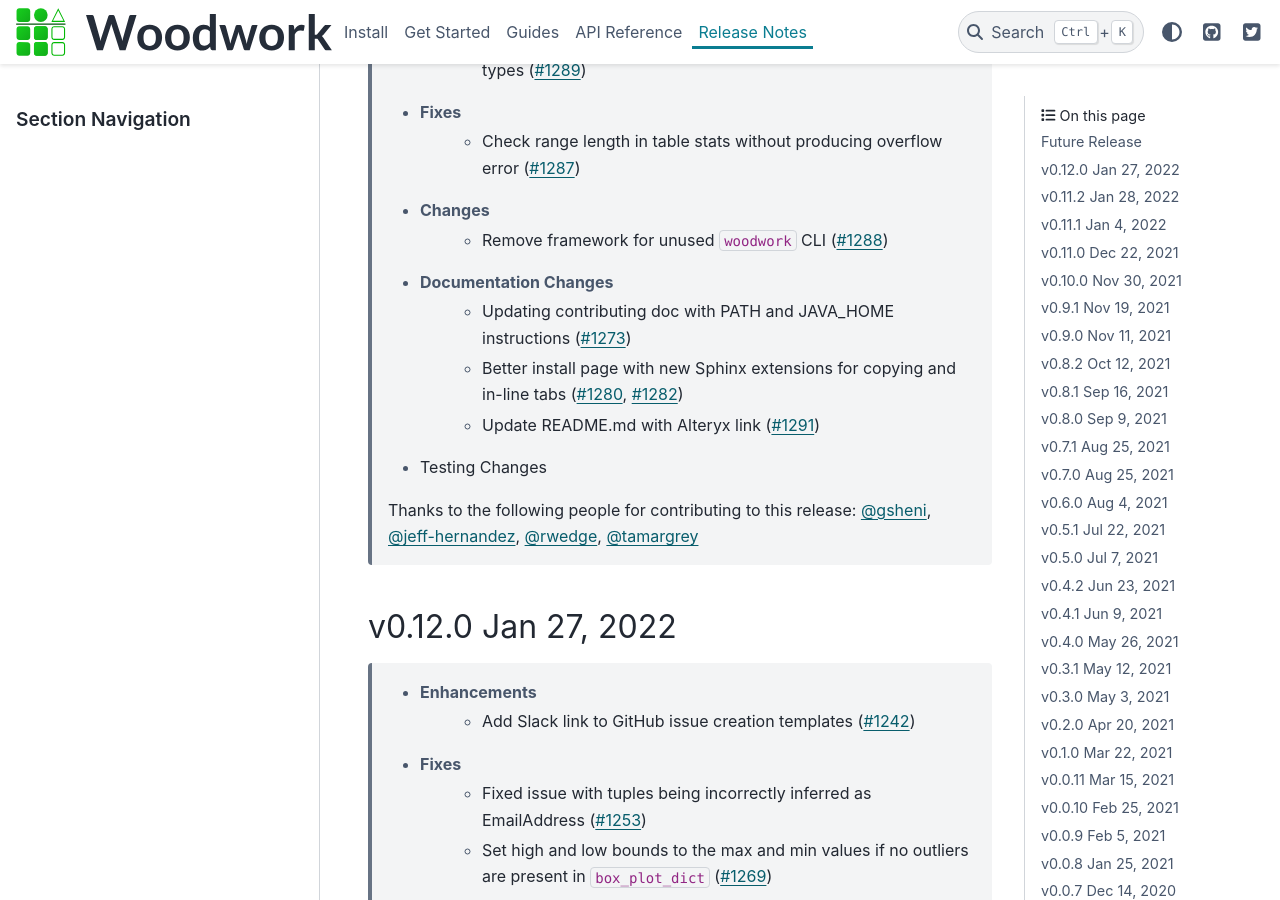
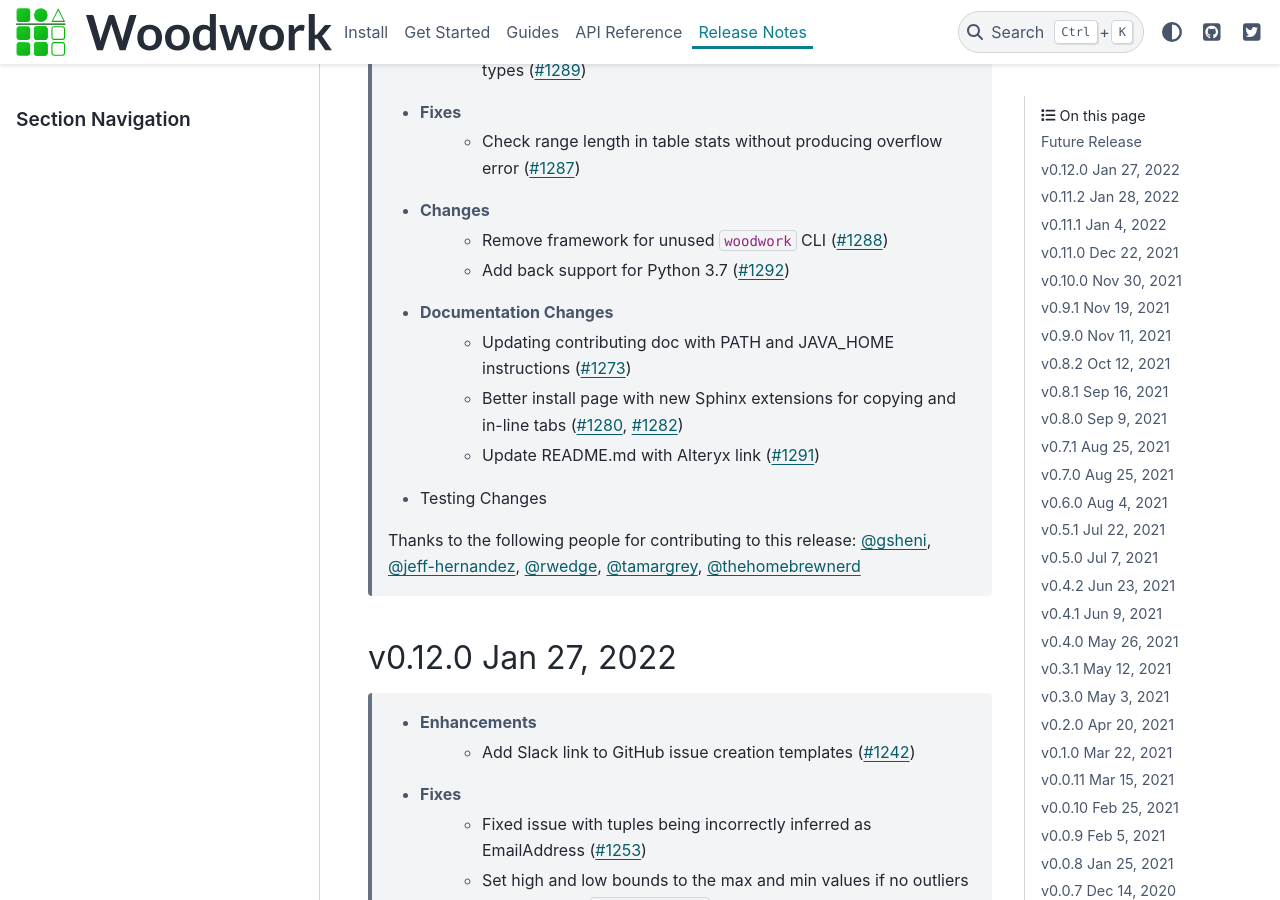
Before and after one commit to alteryx/woodwork, a Sphinx documentation site: the page built from docs/source/release_notes.rst, in a window 1280 px wide and 900 px high, scrolled down 501 px. Built offline with Sphinx 7.4.7 and the PyData theme 0.15.4, drawn with Linux system fonts in a browser that asks for light colours; comment, search, counter and statistics services are not loaded.

Commit message:
update release notes

```diff
--- a/docs/source/release_notes.rst
+++ b/docs/source/release_notes.rst
@@ -16,6 +16,7 @@ Future Release
         * Check range length in table stats without producing overflow error (:pr:`1287`)
     * Changes
         * Remove framework for unused ``woodwork`` CLI (:pr:`1288`)
+        * Add back support for Python 3.7 (:pr:`1292`)
     * Documentation Changes
         * Updating contributing doc with PATH and JAVA_HOME instructions (:pr:`1273`)
         * Better install page with new Sphinx extensions for copying and in-line tabs (:pr:`1280`, :pr:`1282`)
@@ -23,7 +24,7 @@ Future Release
     * Testing Changes
 
     Thanks to the following people for contributing to this release:
-    :user:`gsheni`, :user:`jeff-hernandez`, :user:`rwedge`, :user:`tamargrey`
+    :user:`gsheni`, :user:`jeff-hernandez`, :user:`rwedge`, :user:`tamargrey`, :user:`thehomebrewnerd`
 
 
 v0.12.0 Jan 27, 2022
```
